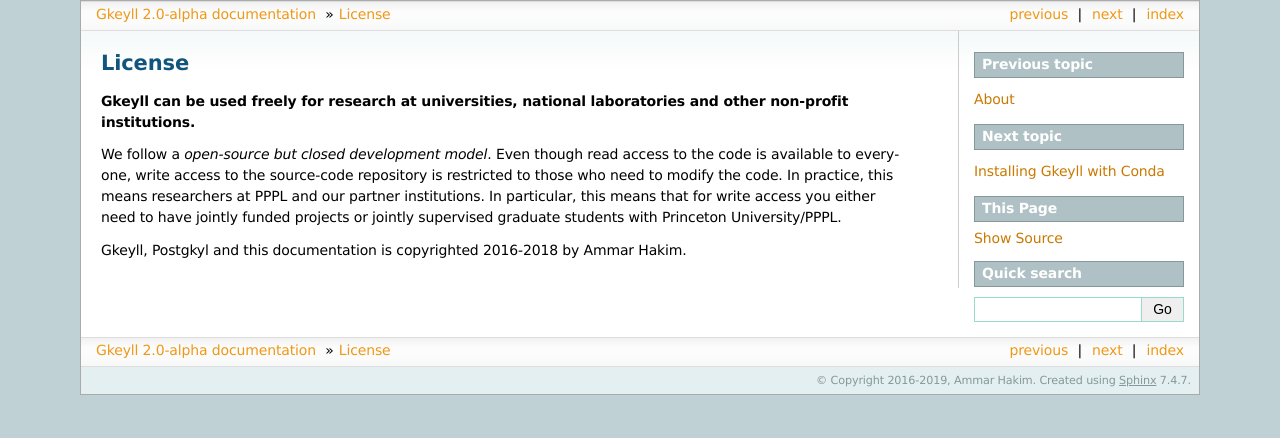
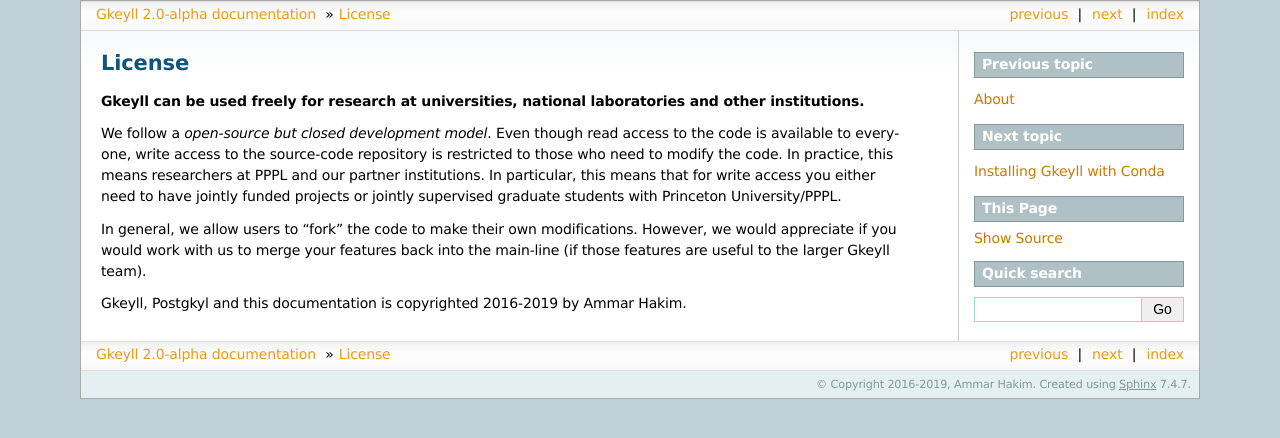
Before and after one commit to ammarhakim/gkyl-doc, a Sphinx documentation site: the page built from source/license.rst, in a window 1280 px wide. Shown: the top 438 px of the page. Built offline with Sphinx 7.4.7, drawn with Linux system fonts in a browser that asks for light colours.

Commit message:
Updates to dates

```diff
--- a/source/license.rst
+++ b/source/license.rst
@@ -2,7 +2,7 @@
 +++++++
 
 **Gkeyll can be used freely for research at universities, national
-laboratories and other non-profit institutions.**
+laboratories and other institutions.**
 
 We follow a *open-source but closed development model*.  Even though
 read access to the code is available to everyone, write access to the
@@ -12,5 +12,10 @@
 either need to have jointly funded projects or jointly supervised
 graduate students with Princeton University/PPPL.
 
-Gkeyll, Postgkyl and this documentation is copyrighted 2016-2018 by
+In general, we allow users to "fork" the code to make their own
+modifications. However, we would appreciate if you would work with us
+to merge your features back into the main-line (if those features are
+useful to the larger Gkeyll team).
+
+Gkeyll, Postgkyl and this documentation is copyrighted 2016-2019 by
 Ammar Hakim.
```
